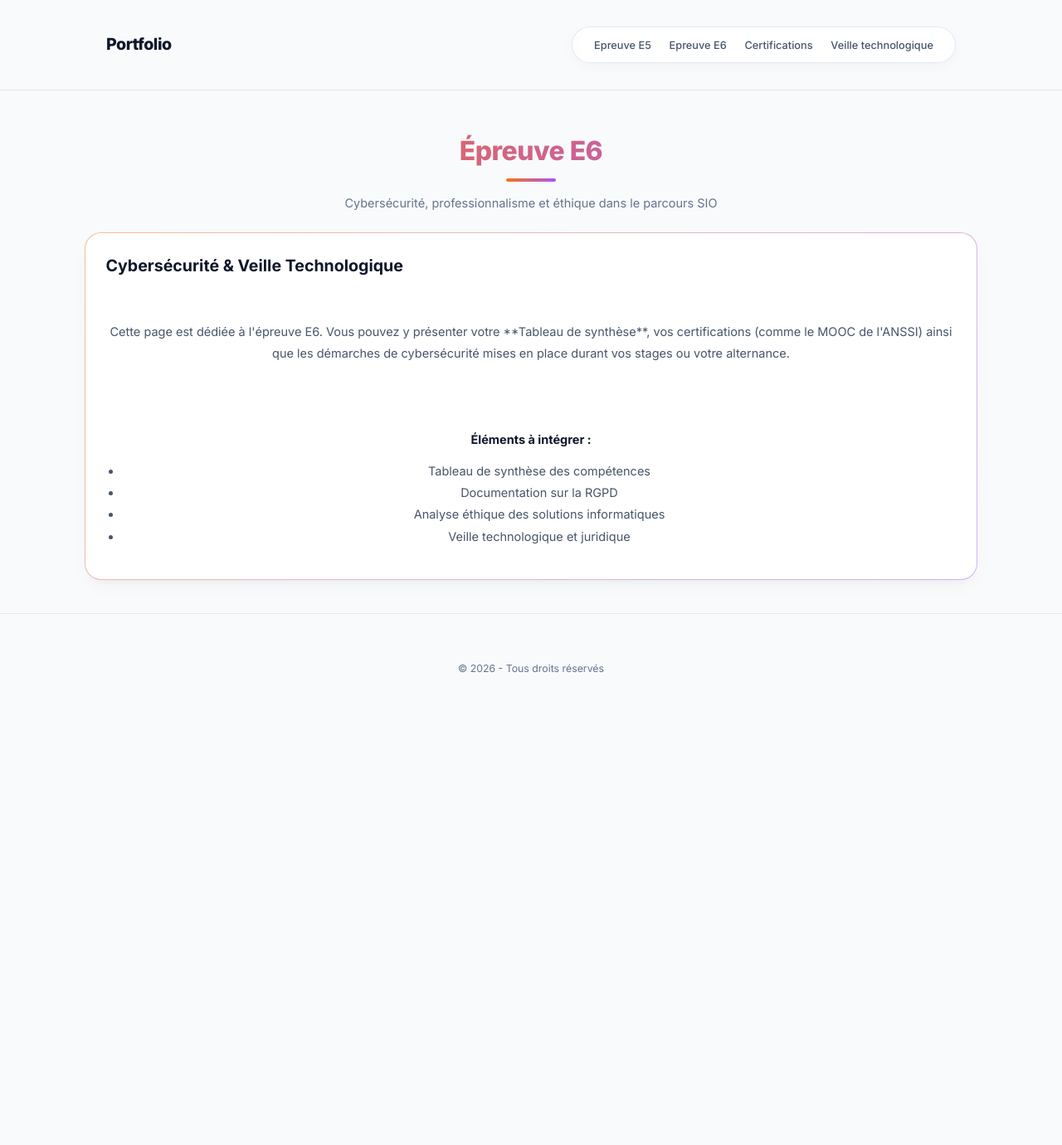
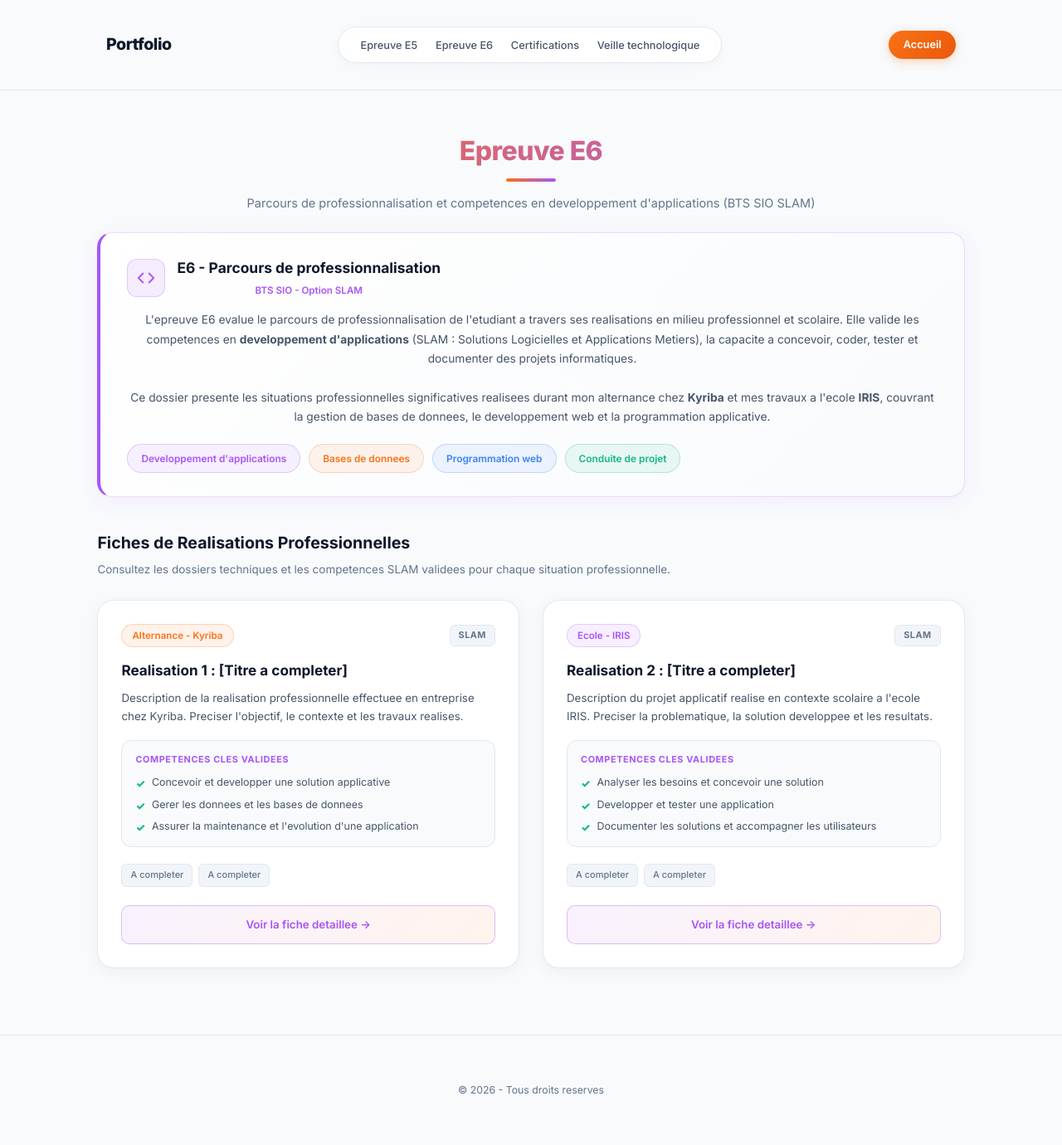
Before and after one commit to Juu2505/test-portfolio, a PHP site: page /epreuve-e6.html in a window 1280 px wide. Shown: the whole page at 83% size. Before the commit the page ends 811 px from the top, so only its background shows below. Run offline with PHP 8.4, Linux system fonts and the light colour scheme.

Commit message:
feat: bouton Accueil nav + suppression CV + refonte E6 SLAM avec 2 cards

```diff
--- a/certifications.html
+++ b/certifications.html
@@ -263,7 +263,8 @@
  <li><a href="certifications.html">Certifications</a></li>
  <li><a href="veille-technologique.html">Veille technologique</a></li>
  </ul>
- </nav>
+        <a href="index.html" class="btn-nav-accueil">Accueil</a>
+        </nav>
  </header>
 
  <main>
--- a/css/style.css
+++ b/css/style.css
@@ -88,6 +88,27 @@ nav {
 .menu a:hover {
     color: var(--color-orange);
 }
+
+.btn-nav-accueil {
+    display: inline-flex;
+    align-items: center;
+    padding: 0.5rem 1.2rem;
+    background: linear-gradient(135deg, #f97316, #ea580c);
+    color: #fff !important;
+    font-size: 0.88rem;
+    font-weight: 600;
+    border-radius: 50px;
+    text-decoration: none;
+    transition: all 0.3s ease;
+    box-shadow: 0 3px 12px rgba(249, 115, 22, 0.3);
+    white-space: nowrap;
+}
+
+.btn-nav-accueil:hover {
+    transform: translateY(-1px);
+    box-shadow: 0 6px 18px rgba(249, 115, 22, 0.45);
+}
+
 
 /* ==========================================================================
    3. HERO SECTION (Présentation Épurée)
--- a/epreuve-e5.html
+++ b/epreuve-e5.html
@@ -355,7 +355,8 @@
  <li><a href="documentation/MOOC Secnum.pdf" target="_blank">Certifications</a></li>
  <li><a href="veille-technologique.html">Veille technologique</a></li>
  </ul>
- </nav>
+        <a href="index.html" class="btn-nav-accueil">Accueil</a>
+        </nav>
  </header>
 
  <main>
--- a/epreuve-e6.html
+++ b/epreuve-e6.html
@@ -3,8 +3,317 @@
 <head>
     <meta charset="UTF-8">
     <meta name="viewport" content="width=device-width, initial-scale=1.0">
- <title>Épreuve E6 - Portfolio</title>
+    <title>Epreuve E6 - Portfolio BTS SIO SLAM</title>
+    <meta name="description" content="Epreuve E6 BTS SIO SLAM - Parcours de professionnalisation, realisations et competences developpement.">
     <link rel="stylesheet" href="css/style.css?v=light-2026">
+    <style>
+        /* ===== E6 SPECIFIC STYLES ===== */
+        .e6-container {
+            max-width: 1200px;
+            margin: 0 auto;
+            padding: 0 15px;
+        }
+
+        /* Intro card */
+        .e6-intro-card {
+            background: linear-gradient(135deg, #fff, #f8fafc);
+            border: 1px solid rgba(168, 85, 247, 0.2);
+            border-left: 4px solid #a855f7;
+            border-radius: 18px;
+            padding: 28px 32px;
+            margin-bottom: 40px;
+            box-shadow: 0 6px 24px rgba(168, 85, 247, 0.07);
+        }
+
+        .e6-intro-header {
+            display: flex;
+            align-items: center;
+            gap: 14px;
+            margin-bottom: 14px;
+        }
+
+        .e6-intro-icon {
+            width: 46px;
+            height: 46px;
+            background: rgba(168, 85, 247, 0.1);
+            border: 1px solid rgba(168, 85, 247, 0.25);
+            border-radius: 12px;
+            display: flex;
+            align-items: center;
+            justify-content: center;
+            font-size: 1.3rem;
+            flex-shrink: 0;
+        }
+
+        .e6-intro-header h3 {
+            margin: 0;
+            font-size: 1.2rem;
+            font-weight: 700;
+            color: var(--text-main);
+        }
+
+        .e6-intro-header span {
+            font-size: 0.8rem;
+            color: #a855f7;
+            font-weight: 600;
+        }
+
+        .e6-intro-desc {
+            color: var(--text-sub);
+            font-size: 0.95rem;
+            line-height: 1.7;
+            margin: 0 0 20px 0;
+        }
+
+        /* Domain pills */
+        .domain-pills {
+            display: flex;
+            flex-wrap: wrap;
+            gap: 10px;
+        }
+
+        .domain-pill {
+            display: inline-flex;
+            align-items: center;
+            gap: 8px;
+            padding: 7px 16px;
+            border-radius: 50px;
+            font-size: 0.82rem;
+            font-weight: 600;
+        }
+
+        .pill-purple {
+            background: rgba(168, 85, 247, 0.08);
+            border: 1px solid rgba(168, 85, 247, 0.25);
+            color: #a855f7;
+        }
+
+        .pill-orange {
+            background: rgba(249, 115, 22, 0.08);
+            border: 1px solid rgba(249, 115, 22, 0.25);
+            color: #f97316;
+        }
+
+        .pill-blue {
+            background: rgba(59, 130, 246, 0.08);
+            border: 1px solid rgba(59, 130, 246, 0.25);
+            color: #3b82f6;
+        }
+
+        .pill-green {
+            background: rgba(16, 185, 129, 0.08);
+            border: 1px solid rgba(16, 185, 129, 0.25);
+            color: #10b981;
+        }
+
+        /* Section heading */
+        .projects-heading {
+            text-align: left;
+            margin-bottom: 25px;
+        }
+
+        .projects-heading h3 {
+            font-size: 1.35rem;
+            color: var(--text-main);
+            margin: 0 0 6px 0;
+            font-weight: 700;
+        }
+
+        .projects-heading p {
+            color: var(--text-muted);
+            margin: 0;
+            font-size: 0.93rem;
+        }
+
+        /* Project cards grid */
+        .project-cards-grid {
+            display: grid;
+            grid-template-columns: repeat(auto-fit, minmax(360px, 1fr));
+            gap: 28px;
+            margin-bottom: 40px;
+        }
+
+        .project-ui-card {
+            background: #fff;
+            border: 1px solid rgba(226, 232, 240, 0.9);
+            border-radius: 20px;
+            padding: 28px;
+            display: flex;
+            flex-direction: column;
+            justify-content: space-between;
+            text-align: left;
+            position: relative;
+            transition: all 0.35s cubic-bezier(0.16, 1, 0.3, 1);
+            box-shadow: 0 4px 20px rgba(0, 0, 0, 0.05);
+        }
+
+        .project-ui-card:hover {
+            transform: translateY(-5px);
+            box-shadow: 0 16px 40px rgba(168, 85, 247, 0.12);
+            border-color: rgba(168, 85, 247, 0.3);
+        }
+
+        .project-badge-row {
+            display: flex;
+            justify-content: space-between;
+            align-items: center;
+            margin-bottom: 16px;
+            gap: 10px;
+        }
+
+        .badge-cadre {
+            display: inline-flex;
+            align-items: center;
+            gap: 6px;
+            font-size: 0.8rem;
+            font-weight: 600;
+            padding: 4px 12px;
+            border-radius: 20px;
+        }
+
+        .badge-cadre.enterprise {
+            background: rgba(249, 115, 22, 0.09);
+            color: #f97316;
+            border: 1px solid rgba(249, 115, 22, 0.25);
+        }
+
+        .badge-cadre.school {
+            background: rgba(168, 85, 247, 0.09);
+            color: #a855f7;
+            border: 1px solid rgba(168, 85, 247, 0.25);
+        }
+
+        .badge-option {
+            background: #f1f5f9;
+            color: #64748b;
+            border: 1px solid #e2e8f0;
+            font-size: 0.75rem;
+            font-weight: 700;
+            padding: 3px 10px;
+            border-radius: 6px;
+            letter-spacing: 0.5px;
+        }
+
+        .project-title {
+            font-size: 1.18rem;
+            color: var(--text-main);
+            margin: 0 0 12px 0;
+            font-weight: 700;
+            line-height: 1.35;
+        }
+
+        .project-summary {
+            color: var(--text-sub);
+            font-size: 0.92rem;
+            line-height: 1.6;
+            margin: 0 0 18px 0;
+        }
+
+        /* Competences inside card */
+        .project-competencies {
+            background: #f8fafc;
+            border: 1px solid #e2e8f0;
+            border-radius: 12px;
+            padding: 14px 16px;
+            margin-bottom: 20px;
+        }
+
+        .project-competencies-label {
+            font-size: 0.75rem;
+            text-transform: uppercase;
+            letter-spacing: 0.6px;
+            color: #a855f7;
+            font-weight: 700;
+            margin-bottom: 10px;
+        }
+
+        .competency-list {
+            list-style: none;
+            padding: 0;
+            margin: 0;
+            display: flex;
+            flex-direction: column;
+            gap: 7px;
+        }
+
+        .competency-list li {
+            color: var(--text-sub);
+            font-size: 0.86rem;
+            display: flex;
+            align-items: flex-start;
+            gap: 8px;
+            line-height: 1.4;
+        }
+
+        .competency-list li .check-icon {
+            color: #10b981;
+            font-weight: 800;
+            font-size: 0.9rem;
+            flex-shrink: 0;
+            margin-top: 1px;
+        }
+
+        /* Tech Tags */
+        .project-tags {
+            display: flex;
+            flex-wrap: wrap;
+            gap: 7px;
+            margin-bottom: 22px;
+        }
+
+        .project-tag {
+            background: #f1f5f9;
+            border: 1px solid #e2e8f0;
+            color: #64748b;
+            font-size: 0.76rem;
+            font-weight: 500;
+            padding: 4px 10px;
+            border-radius: 6px;
+            transition: all 0.2s ease;
+        }
+
+        .project-ui-card:hover .project-tag {
+            border-color: rgba(168, 85, 247, 0.2);
+            color: #a855f7;
+            background: rgba(168, 85, 247, 0.05);
+        }
+
+        /* CTA Button */
+        .project-card-cta {
+            margin-top: auto;
+        }
+
+        .btn-view-fiche {
+            display: inline-flex;
+            align-items: center;
+            justify-content: center;
+            gap: 10px;
+            width: 100%;
+            padding: 12px 20px;
+            background: linear-gradient(135deg, rgba(168, 85, 247, 0.08), rgba(249, 115, 22, 0.08));
+            border: 1px solid rgba(168, 85, 247, 0.35);
+            color: #a855f7;
+            font-weight: 600;
+            font-size: 0.92rem;
+            border-radius: 10px;
+            text-decoration: none;
+            transition: all 0.3s ease;
+        }
+
+        .btn-view-fiche:hover {
+            background: linear-gradient(135deg, #a855f7, #f97316);
+            border-color: transparent;
+            color: #fff;
+            transform: translateY(-2px);
+            box-shadow: 0 6px 20px rgba(168, 85, 247, 0.3);
+        }
+
+        @media (max-width: 768px) {
+            .project-cards-grid {
+                grid-template-columns: 1fr;
+            }
+        }
+    </style>
 </head>
 <body>
 
@@ -17,41 +326,126 @@
             <li><a href="certifications.html">Certifications</a></li>
             <li><a href="veille-technologique.html">Veille technologique</a></li>
         </ul>
+        <a href="index.html" class="btn-nav-accueil">Accueil</a>
     </nav>
     </header>
 
     <main>
     <section class="skills-section">
- <div class="container">
- <h2 class="section-title">Épreuve E6</h2>
+        <div class="e6-container">
+
+            <h2 class="section-title">Epreuve E6</h2>
             <div class="underline-gradient"></div>
- <p class="section-subtitle">Cybersécurité, professionnalisme et éthique dans le parcours SIO</p>
+            <p class="section-subtitle">Parcours de professionnalisation et competences en developpement d'applications (BTS SIO SLAM)</p>
 
- <div class="main-card">
- <div class="card-header">
- <h3>Cybersécurité & Veille Technologique</h3>
+            <!-- Carte de presentation E6 -->
+            <div class="e6-intro-card">
+                <div class="e6-intro-header">
+                    <div class="e6-intro-icon">
+                        <svg width="22" height="22" viewBox="0 0 24 24" fill="none" stroke="#a855f7" stroke-width="2" stroke-linecap="round" stroke-linejoin="round"><polyline points="16 18 22 12 16 6"></polyline><polyline points="8 6 2 12 8 18"></polyline></svg>
+                    </div>
+                    <div>
+                        <h3>E6 - Parcours de professionnalisation</h3>
+                        <span>BTS SIO - Option SLAM</span>
+                    </div>
+                </div>
+                <p class="e6-intro-desc">
+                    L'epreuve E6 evalue le parcours de professionnalisation de l'etudiant a travers ses realisations en milieu professionnel et scolaire. Elle valide les competences en <strong>developpement d'applications</strong> (SLAM : Solutions Logicielles et Applications Metiers), la capacite a concevoir, coder, tester et documenter des projets informatiques.
+                    <br><br>
+                    Ce dossier presente les situations professionnelles significatives realisees durant mon alternance chez <strong>Kyriba</strong> et mes travaux a l'ecole <strong>IRIS</strong>, couvrant la gestion de bases de donnees, le developpement web et la programmation applicative.
+                </p>
+                <div class="domain-pills">
+                    <span class="domain-pill pill-purple">Developpement d'applications</span>
+                    <span class="domain-pill pill-orange">Bases de donnees</span>
+                    <span class="domain-pill pill-blue">Programmation web</span>
+                    <span class="domain-pill pill-green">Conduite de projet</span>
+                </div>
             </div>
 
- <p style="color: var(--text-sub); line-height: 1.8; margin-top: 15px;">
- Cette page est dédiée à l'épreuve E6. Vous pouvez y présenter votre **Tableau de synthèse**, vos certifications (comme le MOOC de l'ANSSI) ainsi que les démarches de cybersécurité mises en place durant vos stages ou votre alternance.
+            <!-- Section realisations -->
+            <div class="projects-heading">
+                <h3>Fiches de Realisations Professionnelles</h3>
+                <p>Consultez les dossiers techniques et les competences SLAM validees pour chaque situation professionnelle.</p>
+            </div>
+
+            <div class="project-cards-grid">
+
+                <!-- REALISATION 1 -->
+                <div class="project-ui-card">
+                    <div>
+                        <div class="project-badge-row">
+                            <span class="badge-cadre enterprise">Alternance - Kyriba</span>
+                            <span class="badge-option">SLAM</span>
+                        </div>
+                        <h4 class="project-title">Realisation 1 : [Titre a completer]</h4>
+                        <p class="project-summary">
+                            Description de la realisation professionnelle effectuee en entreprise chez Kyriba. Preciser l'objectif, le contexte et les travaux realises.
                         </p>
 
- <div style="margin-top: 30px;">
- <h4 style="color: var(--text-main); margin-bottom: 10px; font-weight: 700;">Éléments à intégrer :</h4>
- <ul style="color: var(--text-sub); padding-left: 20px; line-height: 1.8;">
- <li> Tableau de synthèse des compétences</li>
- <li> Documentation sur la RGPD</li>
- <li> Analyse éthique des solutions informatiques</li>
- <li> Veille technologique et juridique</li>
+                        <div class="project-competencies">
+                            <div class="project-competencies-label">Competences cles validees</div>
+                            <ul class="competency-list">
+                                <li><span class="check-icon">&#10003;</span> Concevoir et developper une solution applicative</li>
+                                <li><span class="check-icon">&#10003;</span> Gerer les donnees et les bases de donnees</li>
+                                <li><span class="check-icon">&#10003;</span> Assurer la maintenance et l'evolution d'une application</li>
                             </ul>
                         </div>
+
+                        <div class="project-tags">
+                            <span class="project-tag">A completer</span>
+                            <span class="project-tag">A completer</span>
                         </div>
+                    </div>
+
+                    <div class="project-card-cta">
+                        <a href="#" class="btn-view-fiche">
+                            Voir la fiche detaillee &rarr;
+                        </a>
+                    </div>
+                </div>
+
+                <!-- REALISATION 2 -->
+                <div class="project-ui-card">
+                    <div>
+                        <div class="project-badge-row">
+                            <span class="badge-cadre school">Ecole - IRIS</span>
+                            <span class="badge-option">SLAM</span>
+                        </div>
+                        <h4 class="project-title">Realisation 2 : [Titre a completer]</h4>
+                        <p class="project-summary">
+                            Description du projet applicatif realise en contexte scolaire a l'ecole IRIS. Preciser la problematique, la solution developpee et les resultats.
+                        </p>
+
+                        <div class="project-competencies">
+                            <div class="project-competencies-label">Competences cles validees</div>
+                            <ul class="competency-list">
+                                <li><span class="check-icon">&#10003;</span> Analyser les besoins et concevoir une solution</li>
+                                <li><span class="check-icon">&#10003;</span> Developper et tester une application</li>
+                                <li><span class="check-icon">&#10003;</span> Documenter les solutions et accompagner les utilisateurs</li>
+                            </ul>
+                        </div>
+
+                        <div class="project-tags">
+                            <span class="project-tag">A completer</span>
+                            <span class="project-tag">A completer</span>
+                        </div>
+                    </div>
+
+                    <div class="project-card-cta">
+                        <a href="#" class="btn-view-fiche">
+                            Voir la fiche detaillee &rarr;
+                        </a>
+                    </div>
+                </div>
+
+            </div>
+
         </div>
     </section>
     </main>
 
     <footer>
- <p>&copy; 2026 - Tous droits réservés</p>
+        <p>&copy; 2026 - Tous droits reserves</p>
     </footer>
 
 </body>
--- a/projet-kyriba-utilisateur.html
+++ b/projet-kyriba-utilisateur.html
@@ -222,7 +222,8 @@
  <li><a href="documentation/MOOC Secnum.pdf" target="_blank">Certifications</a></li>
  <li><a href="veille-technologique.html">Veille technologique</a></li>
  </ul>
- </nav>
+            <a href="index.html" class="btn-nav-accueil">Accueil</a>
+            </nav>
  </header>
 
  <!-- HERO -->
--- a/projet-ocs-glpi.html
+++ b/projet-ocs-glpi.html
@@ -256,7 +256,8 @@
  <li><a href="documentation/MOOC Secnum.pdf" target="_blank">Certifications</a></li>
  <li><a href="veille-technologique.html">Veille technologique</a></li>
  </ul>
- </nav>
+            <a href="index.html" class="btn-nav-accueil">Accueil</a>
+            </nav>
  </header>
 
  <!-- HERO -->
--- a/veille-technologique.html
+++ b/veille-technologique.html
@@ -687,7 +687,8 @@
  <li><a href="certifications.html">Certifications</a></li>
  <li><a href="veille-technologique.html">Veille technologique</a></li>
  </ul>
- </nav>
+        <a href="index.html" class="btn-nav-accueil">Accueil</a>
+        </nav>
  </header>
 
  <main>
```
Also changed, not shown: index.html (+22 -25 lines). Lines whose indentation alone changed are shown as unchanged.
